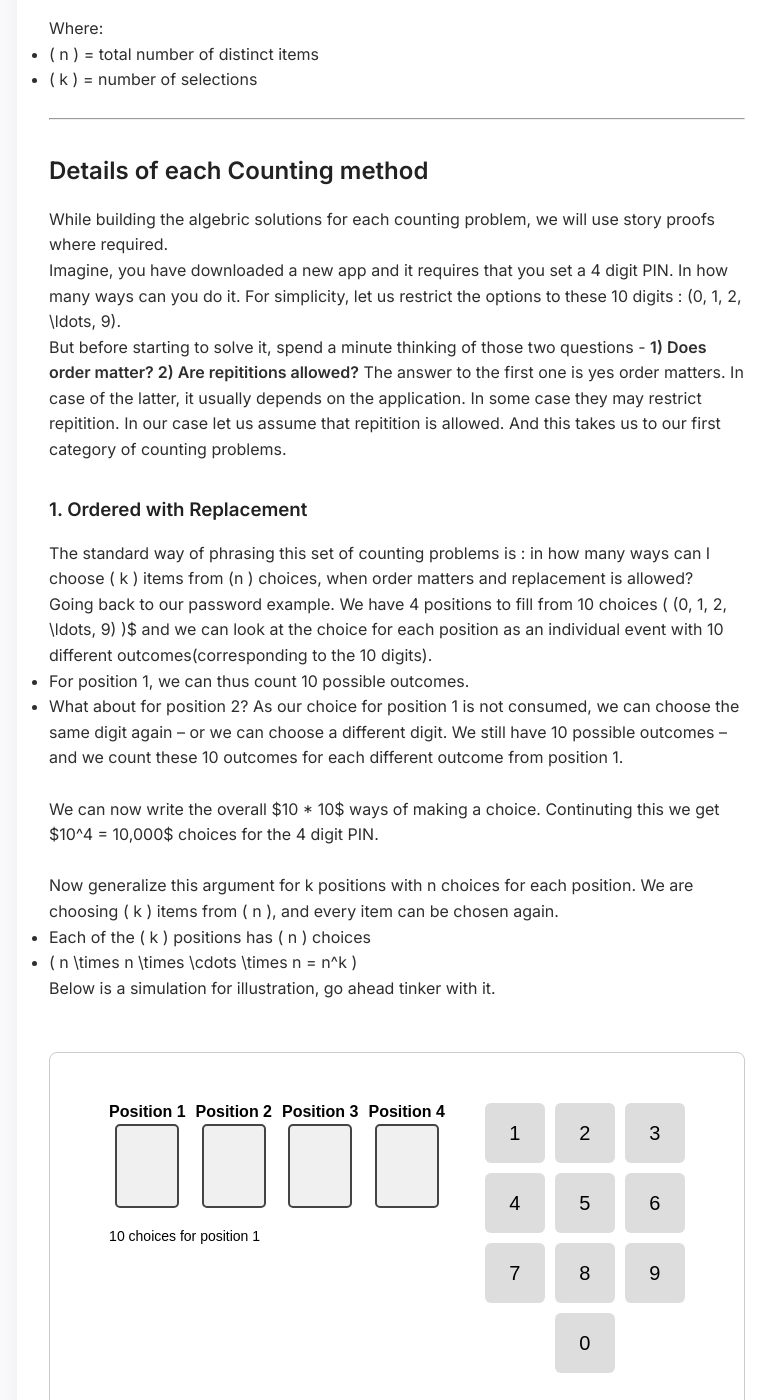
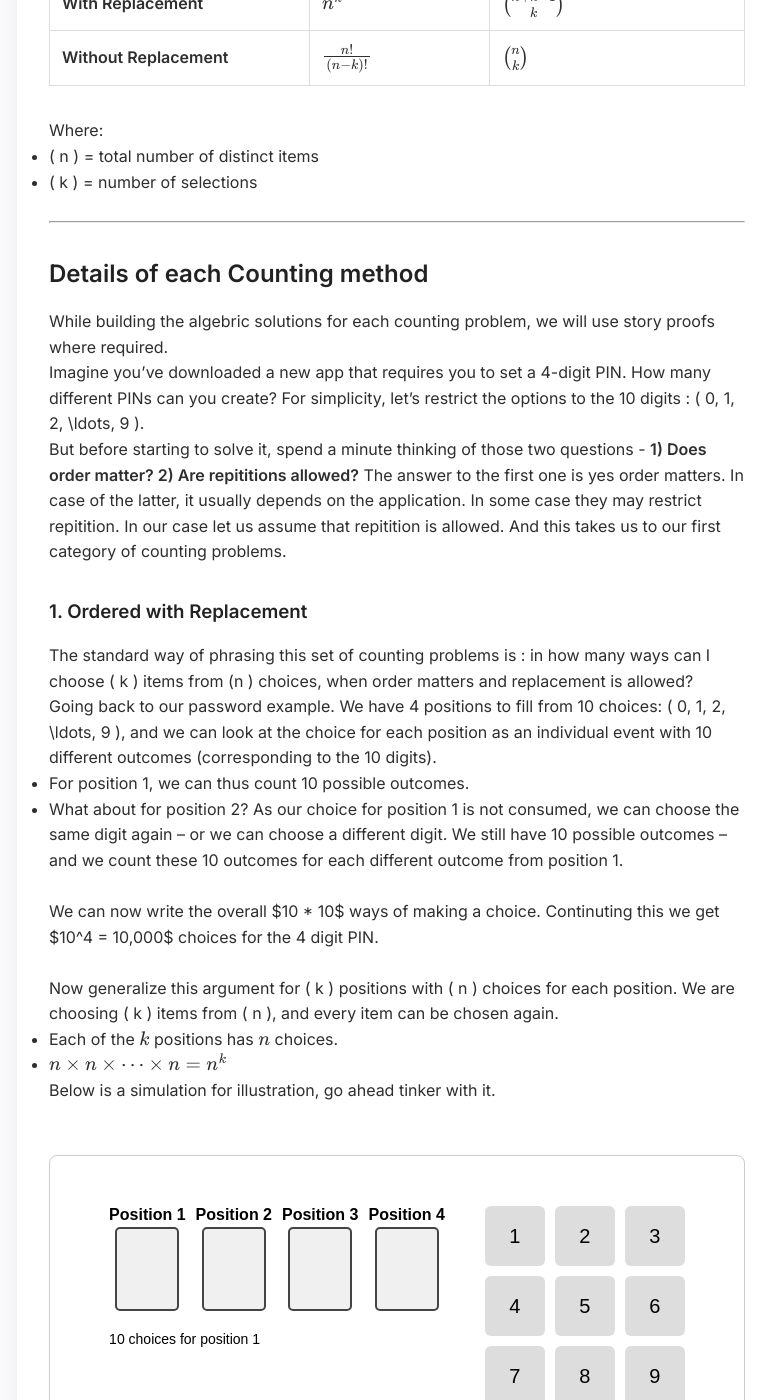
Before and after one commit to 21f3002975/21f3002975.github.io, a Jekyll site: the page built from index.md, in a window 1280 px wide and 1400 px high, scrolled down 5395 px. Shown: the whole window, without its empty margins (307-1083 px from the left). Built offline with Jekyll 4.4.1, drawn with Linux system fonts in a browser that asks for light colours; nearby versions of some CDN libraries.

Commit message:
Format update

```diff
--- a/index.md
+++ b/index.md
@@ -134,7 +134,7 @@ Let’s decide **how many people to pick from Group A** and how many from Group
   <li>Number of ways to choose k - j people from Group B: \( \binom{n}{k - j} \)</li>
 </ul>
 
-
+<br><br>
 Now sum over all possible values of j (from 0 to k), and you’ve accounted for **every way to form a k-person committee from two groups**, by considering all possible combinations of contributions from Group A and B.
 <br><br>
 That’s exactly what the **left-hand side** is doing:
@@ -157,6 +157,7 @@ And most importantly, it shows *why* the identity is true—not just *that* it i
 Story proofs like this are a central technique in combinatorics because they link **counting** to **context**. They turn numbers into narratives—and in doing so, reveal patterns that algebra alone might hide.
 
 ---
+<br><br>
 
 Now let us get back to the main focus of our article.
 
@@ -186,7 +187,7 @@ Where:
 
 While building the algebric solutions for each counting problem, we will use story proofs where required.
 
-Imagine, you have downloaded a new app and it requires that you set a 4 digit PIN. In how many ways can you do it. For simplicity, let us restrict the options to these 10 digits : \(0, 1, 2, \ldots, 9\).
+Imagine you've downloaded a new app that requires you to set a 4-digit PIN. How many different PINs can you create? For simplicity, let’s restrict the options to the 10 digits : \( 0, 1, 2, \ldots, 9 \).
 
 But before starting to solve it, spend a minute thinking of those two questions - **1) Does order matter? 2) Are repititions allowed?** The answer to the first one is yes order matters. In case of the latter, it usually depends on the application. In some case they may restrict repitition. In our case let us assume that repitition is allowed. And this takes us to our first category of counting problems.
 
@@ -195,16 +196,18 @@ But before starting to solve it, spend a minute thinking of those two questions
 The standard way of phrasing this set of counting problems is : in how many ways can I choose \( k \) items from \(n \) choices, when order matters and replacement is allowed?
 
 
-Going back to our password example. We have 4 positions to fill from 10 choices \( (0, 1, 2, \ldots, 9) \)$ and we can look at the choice for each position as an individual event with 10 different outcomes(corresponding to the 10 digits).
+Going back to our password example. We have 4 positions to fill from 10 choices: \( 0, 1, 2, \ldots, 9 \), and we can look at the choice for each position as an individual event with 10 different outcomes (corresponding to the 10 digits).
 - For position 1, we can thus count 10 possible outcomes.
 - What about for position 2? As our choice for position 1 is not consumed, we can choose the same digit again – or we can choose a different digit. We still have 10 possible outcomes – and we count these 10 outcomes for each different outcome from position 1.
 <br><br>
 We can now write the overall $10 * 10$ ways of making a choice. Continuting this we get $10^4 = 10,000$ choices for the 4 digit PIN.
 <br><br>
-Now generalize this argument for k positions with n choices for each position. We are choosing \( k \) items from \( n \), and every item can be chosen again.
+Now generalize this argument for \( k \) positions with \( n \) choices for each position. We are choosing \( k \) items from \( n \), and every item can be chosen again.
 
- - Each of the \( k \) positions has \( n \) choices
- - \( n \times n \times \cdots \times n = n^k \)
+<ul>
+  <li>Each of the \( k \) positions has \( n \) choices.</li>
+  <li>\( n \times n \times \cdots \times n = n^k \)</li>
+</ul>
 
 Below is a simulation for illustration, go ahead tinker with it.
 
```
